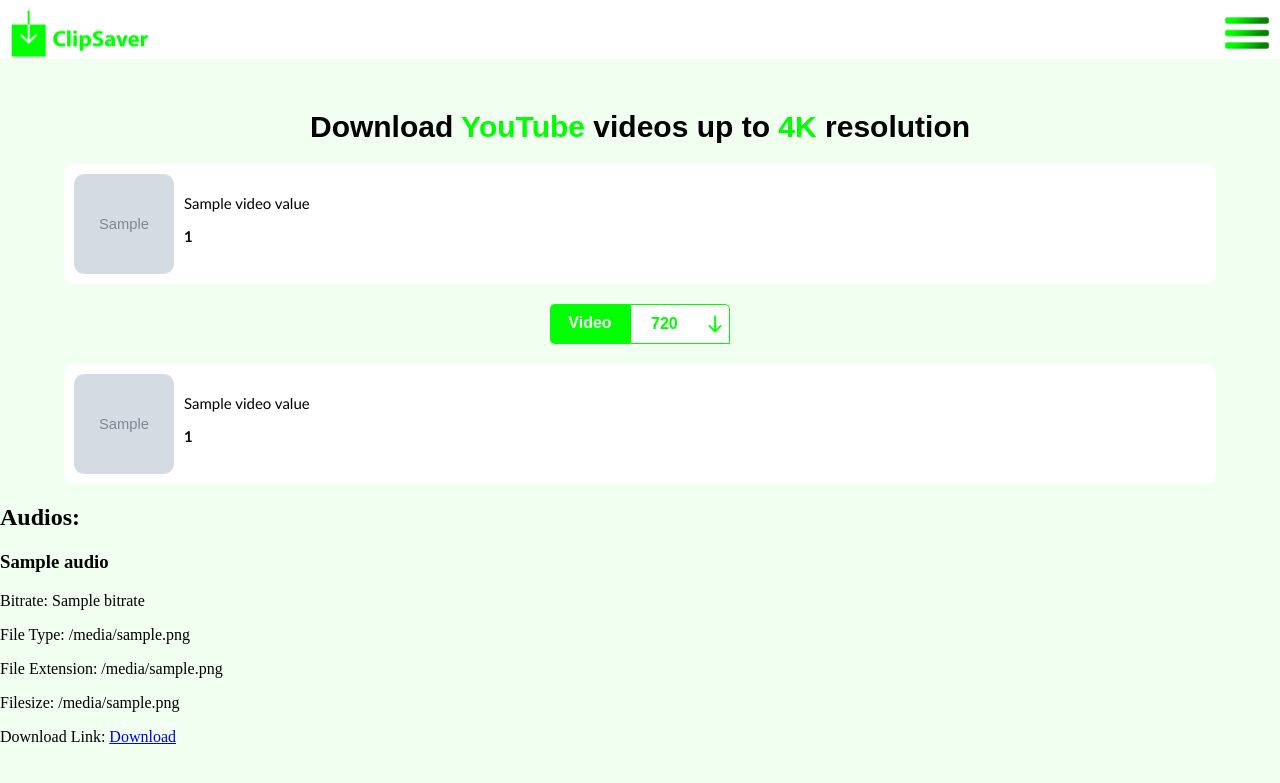
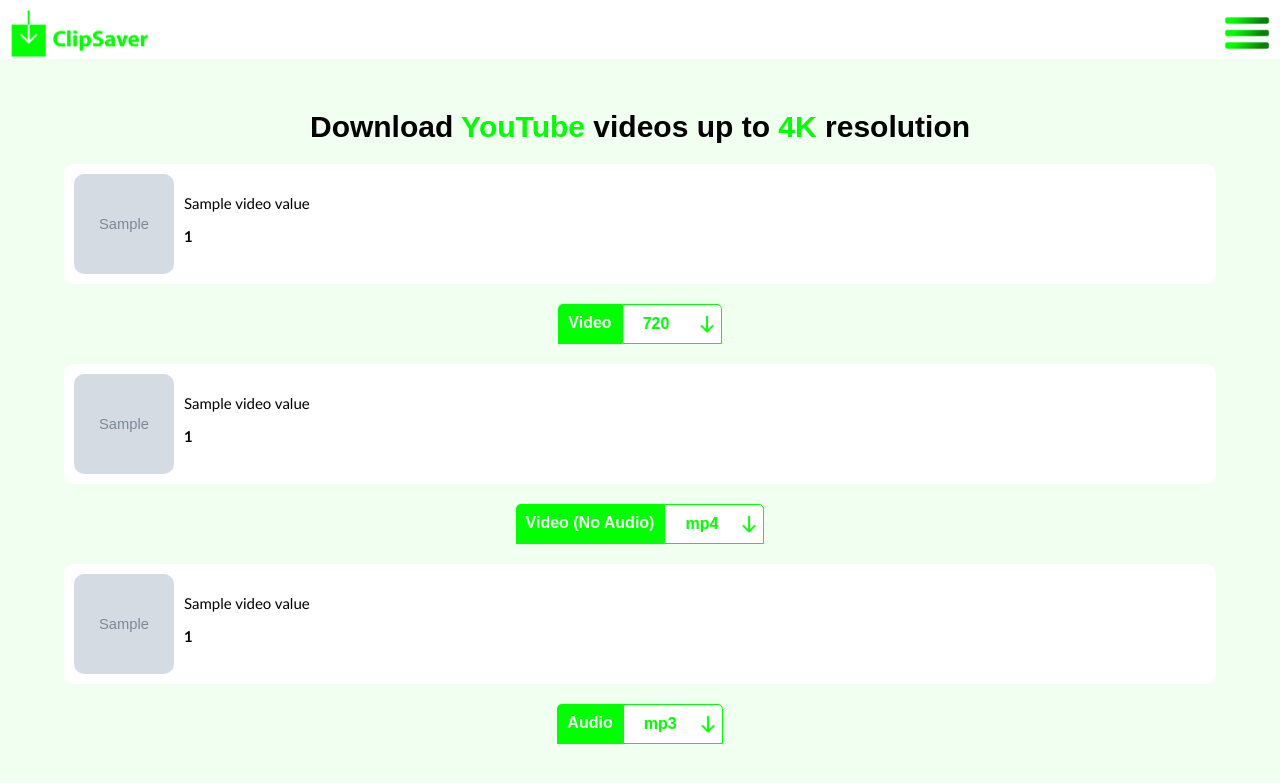
Before and after one commit to Josephvic278/ClipSaver, a Flask app: template templates/result.html in a window 1280 px wide. Shown: the top 783 px of the page. Run offline with Flask 3, Linux system fonts and the light colour scheme; the template is opened without the code that fills it: most values are stand-ins (such as "Sample title", 1, 10 or a date in 2020); grey boxes marked "Sample" are stand-in pictures.

Commit message:
worked on the js

```diff
--- a/static/home.css
+++ b/static/home.css
@@ -96,3 +96,11 @@
 .menu img{
     width: 50px;
 }
+.yt_logo{
+    justify-content: center;
+    display: flex;
+    align-items: center;
+}
+.yt_logo img{
+    width: 100px;
+}
--- a/static/json/meta.json
+++ b/static/json/meta.json
@@ -1,5 +1,5 @@
 {
- "thumb": "https://i.ytimg.com/vi/O7_EEvET3yw/hq720_2.jpg?sqp=-oaymwEoCIAKENAF8quKqQMcGADwAQH4Ab4EgAKACIoCDAgAEAEYciBOKDwwDw==&rs=AOn4CLCeT5ONRBil1yJl1e9qGw2ym0UcBg",
- "length": "00:00:22",
- "title": "Some interesting #facts you need to know #tensecondsfact"
+ "thumb": "https://i.ytimg.com/vi/Vv1nfDIJ9kU/hq720.jpg",
+ "length": "00:03:09",
+ "title": "KRAVEN THE HUNTER: Official Trailer"
 }
--- a/static/result.css
+++ b/static/result.css
@@ -57,7 +57,6 @@
 .drop_down_bg{
     justify-content: center;
     align-items: center;
-    width: 100%;
     display: flex;
     margin-top: 20px;
 }
@@ -66,16 +65,17 @@
 }
 .drop_title{
     background: rgb(0,255,0);
-    width: 80px;
+    width: px;
     height: 40px;
     justify-content: center;
     border-top-left-radius: 5px;
     color: white;
-    border-bottom-left-radius: 5px;
 }
 .drop_title p{
     text-align: center;
     font-weight: 600;
+    margin-left: 10px;
+    margin-right: 10px;
     margin-top: 10px;
     font-family: Arial;
 }
--- a/templates/home.html
+++ b/templates/home.html
@@ -18,6 +18,10 @@
     </div>
 
     <div class="body_sector">
+        <div class="yt_logo">
+      <img src="/static/yt_icon.png" alt=""></img>
+  </div>
+
     <div class="header_text">
         <h1>Download <b class="yt_text">YouTube</b> videos here</h1>
     </div>
--- a/templates/result.html
+++ b/templates/result.html
@@ -3,7 +3,7 @@
 <head>
     <meta charset="UTF-8">
     <meta name="viewport" content="width=device-width, initial-scale=1.0">
-    <title>Page title</title>
+    <title>Download YouTube Video</title>
     <link rel="stylesheet" href="/static/home.css">
     <link rel="stylesheet" href="/static/result.css">
     <script src="/static/result.js"></script>
@@ -72,6 +72,7 @@
 
   <input type="text" class="hide" id="vid_ids" value="{{vid_ids}}">
   {% for video in data.video.values() %}
+
   <div class="video_info_tab_bg" vid-info-id="{{video.id}}" id="vid_info_bg">
     <div class="video_info_tab">
     <div class="video_info_tab_content">
@@ -110,7 +111,7 @@
 
 <div class="top_details_bg" id="sm">
       <div class="top_details">
-          <img src="{{ data.meta.thumb }}" alt="{{ data.meta.title }}" class="pos_it">
+          <img src="{{ data.meta.thumb }}" alt="{{ data.meta.title }}">
           </img>
 
           <h2>{{title_dict[0]}}
@@ -122,15 +123,162 @@
       </div>
   </div>
 
-  <h2>Audios:</h2>
+  <div class="drop_down_bg">
+      <div class="drop_down">
+          <div class="drop_title">
+              <p>Video (No Audio)</p>
+          </div>
+          <div class="drop_value">
+              <p id="vid_value2"></p>
+          </div>
+          <div class="drop_arrow" onclick="open_resbar2()">
+              <img src="/static/downarrow.png" alt=""></img>
+          </div>
+      </div>
+  </div>
+
+   {% set ids2 = [] %}
+   {% for audid in data.audio.values() %}
+      {% set _= ids2.append(audid.id) %}
+   {% endfor %}
+     <div class="resbar2" id="resbar2">
+      <div class="resbar_content2">
+          {% for aud_id in data.audio.values() %}
+          {% if aud_id.file_type == "video (No Audio)" %}
+          <p onclick="no_aud_func({{aud_id.id}},{{ids2}})"> {{aud_id.file_extension}} : {{aud_id.filesize}}</p>
+
+          {% endif %}
+          {% endfor %}
+          <script>          document.getElementById("vid_value2").textContent="mp4"
+          </script>
+      </div>
+  </div>
   {% for audio in data.audio.values() %}
-    <h3>{{ audio.title }}</h3>
-    <p>Bitrate: {{ audio.bitrate }}</p>
-    <p>File Type: {{ audio.file_type }}</p>
-    <p>File Extension: {{ audio.file_extension }}</p>
-    <p>Filesize: {{ audio.filesize }}</p>
-    <p>Download Link: <a href="{{ audio.download_link }}">Download</a></p>
+
+  {% if audio.file_type == "video (No Audio)" %}
+  <div class="video_info_tab_bg" no-aud-id="{{audio.id}}" id="vid_info_bg">
+  <div class="video_info_tab">
+  <div class="video_info_tab_content">
+
+          <div class="p_line">
+        <img src="/static/res_icon.png" alt="" class="mini_img"></img>
+        <p>Bitrate: {{ audio.bitrate }}</p>
+    </div>
+
+    <div class="p_line">
+        <img src="/static/vid_icon.png" alt="" class="mini_img"></img>
+        <p>File Type: {{ audio.file_type }}</p>
+    </div>
+
+    <div class="p_line">
+        <img src="/static/file_icon.png" alt="" class="mini_img"></img>
+        <p>File Extension: {{ audio.file_extension }}</p>
+    </div>
+
+    <div class="p_line">
+        <img src="/static/drive_icon.png" alt="" class="mini_img"></img>
+        <p>Filesize: {{ audio.filesize }}</p>
+    </div>
+
+    <div class="download_btn">
+
+            <a href="{{ audio.download_link }}">
+                <button>Download</button>
+            </a>
+    </div>
+
+  </div>
+  </div>
+  </div>
+  {% endif %}
   {% endfor %}
+
+ <div class="top_details_bg" id="sm">
+      <div class="top_details">
+          <img src="{{ data.meta.thumb }}" alt="{{ data.meta.title }}">
+          </img>
+
+          <h2>{{title_dict[0]}}
+          <br>
+          <div class="vid_length">
+              <p>{{ data.meta.length }}</p>
+          </div>
+          </h2>
+      </div>
+  </div>
+
+  <div class="drop_down_bg">
+      <div class="drop_down">
+          <div class="drop_title">
+              <p>Audio</p>
+          </div>
+          <div class="drop_value">
+              <p id="vid_value3"></p>
+          </div>
+          <div class="drop_arrow" onclick="open_resbar3()">
+              <img src="/static/downarrow.png" alt=""></img>
+          </div>
+      </div>
+  </div>
+
+  {% set ids3 = [] %}
+   {% for audio_id in data.audio.values() %}
+      {% if audio_id.file_type== "audio (No Video)" %}
+          {% set _= ids3.append(audio_id.id) %}
+      {% endif %}
+   {% endfor %}
+     <div class="resbar" id="resbar3">
+      <div class="resbar_content">
+          {% for aud_id in data.audio.values() %}
+          {% if aud_id.file_type == "audio (No Video)" %}
+          <p onclick="aud_func({{aud_id.id}},{{ids3}})"> {{aud_id.file_extension}} : {{aud_id.filesize}}</p>
+
+          {% endif %}
+          {% endfor %}
+          <script>          document.getElementById("vid_value3").textContent="mp3"
+          </script>
+      </div>
+  </div>
+
+ {% for audio in data.audio.values() %}
+
+  {% if audio.file_type == "audio (No Video)" %}
+  <div class="video_info_tab_bg" aud-id="{{audio.id}}" id="vid_info_bg" >
+  <div class="video_info_tab">
+  <div class="video_info_tab_content">
+
+    <div class="p_line">
+        <img src="/static/res_icon.png" alt="" class="mini_img"></img>
+        <p>Bitrate: {{ audio.bitrate }}</p>
+    </div>
+
+    <div class="p_line">
+        <img src="/static/vid_icon.png" alt="" class="mini_img"></img>
+        <p>File Type: {{ audio.file_type }}</p>
+    </div>
+
+    <div class="p_line">
+        <img src="/static/file_icon.png" alt="" class="mini_img"></img>
+        <p>File Extension: {{ audio.file_extension }}</p>
+    </div>
+
+    <div class="p_line">
+        <img src="/static/drive_icon.png" alt="" class="mini_img"></img>
+        <p>Filesize: {{ audio.filesize }}</p>
+    </div>
+
+     <div class="download_btn">
+       <a href="{{ audio.download_link }}">
+           <button>Download</button>
+       </a>
+    </div>
+
+  </div>
+  </div>
+  </div>
+  {% endif %}
+  {% endfor %}
+
     {% elif data.error %}
       <p>Error: {{ data.error }}</p>
     {% else %}
```
Also changed, not shown: other parts of static/result.css (+28 -8 lines), static/json/audio.json (+63 -45 lines), static/json/video.json (+9 -9 lines), static/result.js (+39 -0 lines), static/yt_icon.png (added).
